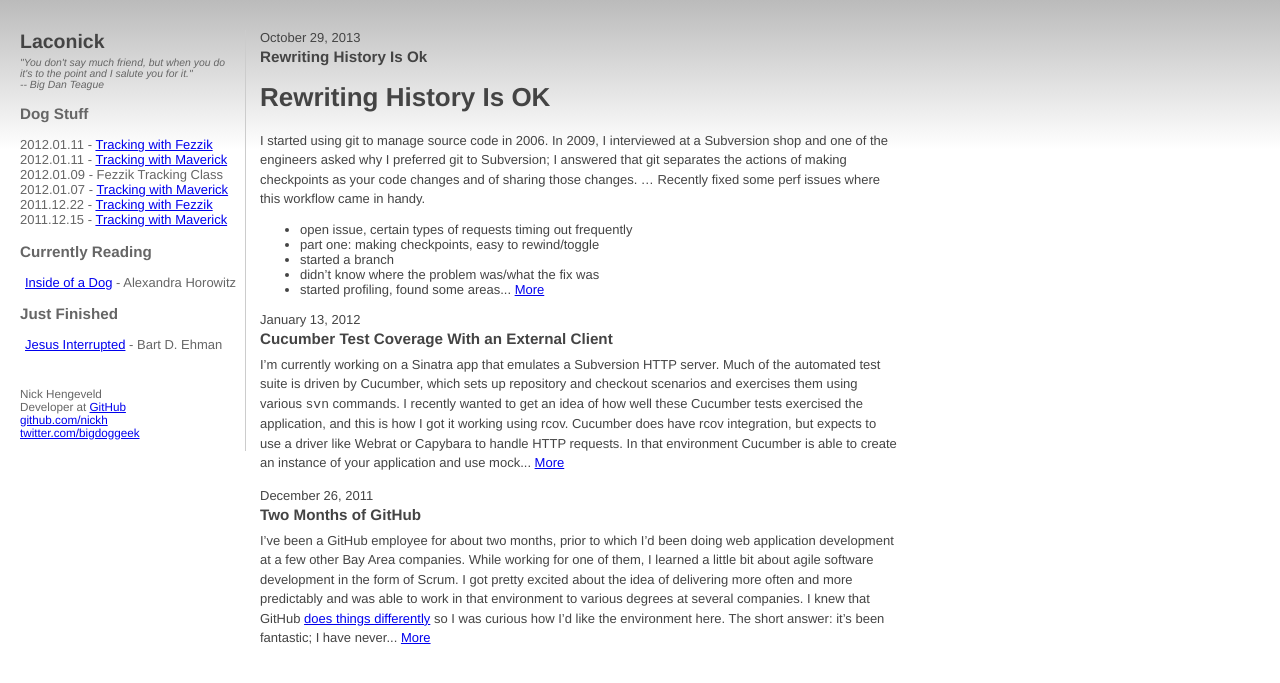
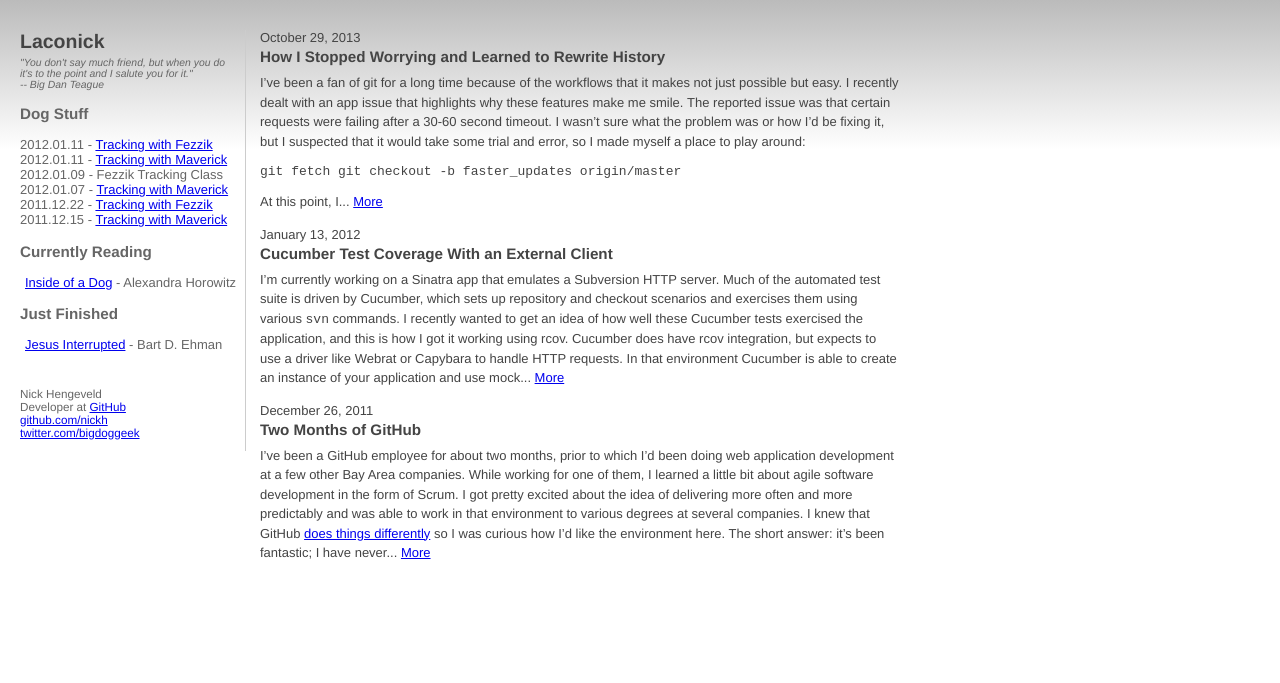
Before and after one commit to nickh/nickh.github.io, a Jekyll site: the page built from index.html, in a window 1280 px wide. Shown: the top 683 px of the page. Built offline with Jekyll 4.4.1, drawn with Linux system fonts in a browser that asks for light colours; comment, search, counter and statistics services are not loaded; some of the changed lines change nothing that is shown.

Commit message:
Update 2013-10-29-rewriting-history-is-ok.md

`````diff
--- a/_posts/2013-10-29-rewriting-history-is-ok.md
+++ b/_posts/2013-10-29-rewriting-history-is-ok.md
@@ -1,4 +1,89 @@
-# Rewriting History Is OK
+---
+layout: post
+permalink: rewriting-history-is-ok.html
+title: How I Stopped Worrying and Learned to Rewrite History
+category: work
+tags: github
+---
+
+I've been a fan of git for a long time because of the workflows that it makes not just possible
+but easy. I recently dealt with an app issue that highlights why these features make me
+smile.
+
+The reported issue was that certain requests were failing after a 30-60 second timeout. I wasn't
+sure what the problem was or how I'd be fixing it, but I suspected that it would take some trial
+and error, so I made myself a place to play around:
+
+````
+git fetch
+git checkout -b faster_updates origin/master
+````
+
+At this point, I felt free to go crazy debugging this thing - knowing that if I needed to put
+this on hold it would be easy to save what I was up to and bounce back to `master` to work with
+the latest deployed version of the app.
+
+I started by adding some profiling calls and found a few areas where caching values started to
+improve performance. I wasn't sure yet whether I'd hit the root cause but I was starting to make
+progress, so I made a checkpoint so it would be easy to get back to this point:
+
+````
+git commit -am wip
+````
+
+I was nowhere near ready to share this with anyone. I wasn't sure I'd found everything, or even
+the right thing, so it seemed silly to try to describe what I'd changed or why.
+
+I shaved off a couple more seconds by finding a few more things to cache, and each time made
+another 'wip' commit.
+
+Eventually I found the problem - one line of code that was filtering a Ruby Hash using `Array#include?`.
+Changing the Array to a Set saved 7 seconds, and the method was called twice so we were talking about
+at least 14 seconds for each request. Another 'wip' commit and I felt like I had a good handle on
+the problem and could start thinking about cleanup.
+
+Now that I knew where the big performance hit had been, I was curious whether any or all of the
+caching changes I'd made were still necessary.  I used `git log -p` to get an overview of the
+changes I'd made along the way, and one at a time undid each change to see how it affected
+performance:
+
+````
+# time a request without the caching change
+git stash save
+# time it again with the caching change
+git stash pop
+# time it again without the caching change
+````
+
+It turned out that all but one of the caching changes were unnecessary after fixing the filter
+problem. After looking at each change I used either `git commit -am wip` to undo the changes
+I didn't need or `git checkout <file> ...` to keep the change.
+
+Now it was time to start thinking about sharing the changes. `git log -p` looked pretty messy,
+with a few profiling calls and comments in the code, and completely useless commit messages.
+When I push a change, I know that it's for future me and my coworkers to figure out what changed
+and why - and "wip" is just not helpful.
+
+I cleaned up the profiling calls and comments, did another `git commit -am wip`, and then rebased.
+Rebasing rewrites history, which is sometimes considered harmful or bad form, but at this point
+I hadn't pushed anything - and the rewrite was going to leave the history in a much more polite
+state after I did. The git rebase command gives you a lot of control over how you want the
+history to change - in this case I wanted to put all the changes in a single commit
+and update the commit message:
+
+````
+git log
+# lots of wip commits
+
+# rebase overview, fixup and amend
+
+git log
+# one beautiful commit
+````
+
+At this point, I could have used `git push origin faster_updates`
+
+There were still a few profile calls and comments I'd added during
 
 I started using git to manage source code in 2006. In 2009, I interviewed at a Subversion shop
 and one of the engineers asked why I preferred git to Subversion; I answered that git separates
`````
